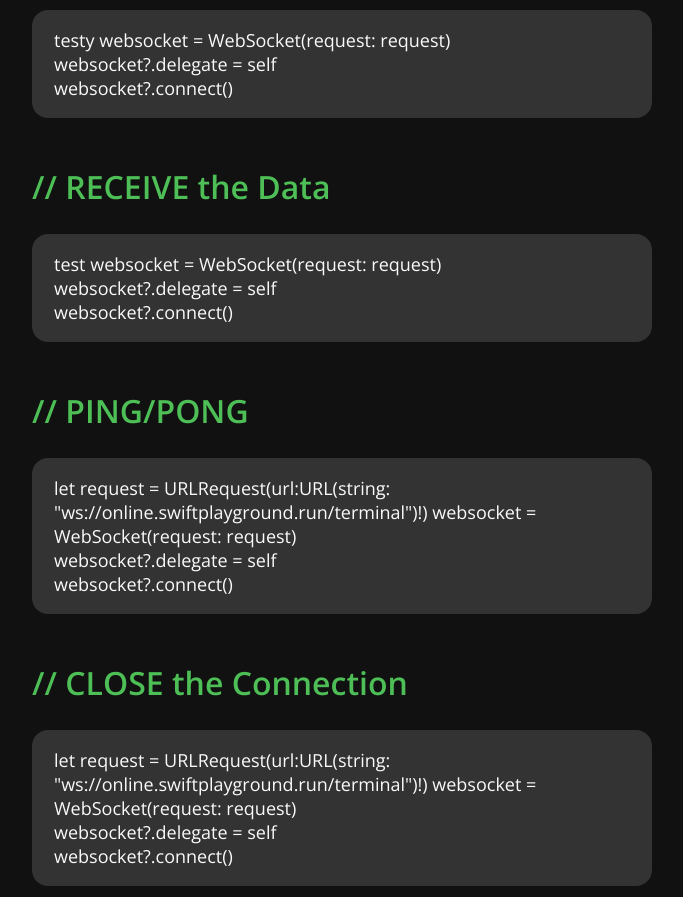
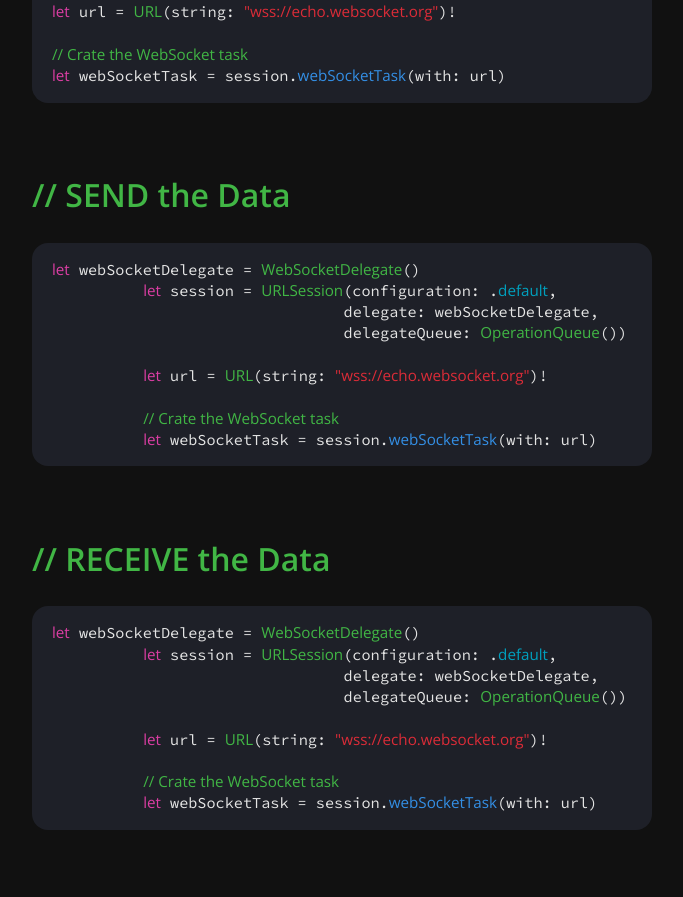
Before and after one commit to fassko/swiftwebsockets.com, a plain HTML site: page index.html in a window 1280 px wide. Shown: the part 672-1569 px from the top of the page, without its empty margins (298-981 px from the left). Drawn offline with nearby package versions, Linux system fonts and the light colour scheme.

Commit message:
Use code CSS and improve some styles

```diff
--- a/index.html
+++ b/index.html
@@ -5,8 +5,10 @@
 		<meta http-equiv="x-ua-compatible" content="ie=edge">
     <meta name="viewport" content="width=device-width, initial-scale=1, shrink-to-fit=no">
     <link href="https://fonts.googleapis.com/css?family=Open+Sans:400,600&display=swap&subset=latin-ext" rel="stylesheet">
+    <link href="https://fonts.googleapis.com/css2?family=Source+Code+Pro&display=swap" rel="stylesheet">
     <title>Swift Websockets by Kristaps Grinbergs</title>
     <link rel="stylesheet" href="styles.css">
+    <link rel="stylesheet" href="midnight.css">
   </head>
 
   <body>
@@ -25,62 +27,68 @@
       </div>
       <div class="example">
         <h2>// <span class="caps">Create</span> the Connection</h2>
-        <div class="code-wrapper">
-          <p class="code">
-            let request = URLRequest(url:URL(string:<br>"ws://online.swiftplayground.run/terminal")!)
-            websocket = WebSocket(request: request)<br>
-            websocket?.delegate = self<br>
-            websocket?.connect()
-          </p>
-        </div>
+
+        <pre><code><span class="keyword">let</span> webSocketDelegate = <span class="type">WebSocketDelegate</span>()
+<span class="keyword">let</span> session = <span class="type">URLSession</span>(configuration: .<span class="dotAccess">default</span>,
+                      delegate: webSocketDelegate,
+                      delegateQueue: <span class="type">OperationQueue</span>())
+
+<span class="keyword">let</span> url = <span class="type">URL</span>(string: <span class="string">"wss://echo.websocket.org"</span>)!
+
+<span class="comment">// Crate the WebSocket task</span>
+<span class="keyword">let</span> webSocketTask = session.<span class="call">webSocketTask</span>(with: url)</code></pre>
       </div>
 
       <div class="example">
         <h2>// <span class="caps">Send</span> the Data</h2>
-        <div class="code-wrapper">
-          <p class="code">
-           testy
-            websocket = WebSocket(request: request)<br>
-            websocket?.delegate = self<br>
-            websocket?.connect()
-          </p>
-        </div>
+        <pre><code><span class="keyword">let</span> webSocketDelegate = <span class="type">WebSocketDelegate</span>()
+          <span class="keyword">let</span> session = <span class="type">URLSession</span>(configuration: .<span class="dotAccess">default</span>,
+                                delegate: webSocketDelegate,
+                                delegateQueue: <span class="type">OperationQueue</span>())
+
+          <span class="keyword">let</span> url = <span class="type">URL</span>(string: <span class="string">"wss://echo.websocket.org"</span>)!
+
+          <span class="comment">// Crate the WebSocket task</span>
+          <span class="keyword">let</span> webSocketTask = session.<span class="call">webSocketTask</span>(with: url)</code></pre>
       </div>
 
       <div class="example">
         <h2>// <span class="caps">Receive</span> the Data</h2>
-        <div class="code-wrapper">
-          <p class="code">
-            test
-            websocket = WebSocket(request: request)<br>
-            websocket?.delegate = self<br>
-            websocket?.connect()
-          </p>
-        </div>
+        <pre><code><span class="keyword">let</span> webSocketDelegate = <span class="type">WebSocketDelegate</span>()
+          <span class="keyword">let</span> session = <span class="type">URLSession</span>(configuration: .<span class="dotAccess">default</span>,
+                                delegate: webSocketDelegate,
+                                delegateQueue: <span class="type">OperationQueue</span>())
+
+          <span class="keyword">let</span> url = <span class="type">URL</span>(string: <span class="string">"wss://echo.websocket.org"</span>)!
+
+          <span class="comment">// Crate the WebSocket task</span>
+          <span class="keyword">let</span> webSocketTask = session.<span class="call">webSocketTask</span>(with: url)</code></pre>
       </div>
 
       <div class="example">
         <h2>// <span class="caps">Ping/Pong</span></h2>
-        <div class="code-wrapper">
-          <p class="code">
-            let request = URLRequest(url:URL(string:<br>"ws://online.swiftplayground.run/terminal")!)
-            websocket = WebSocket(request: request)<br>
-            websocket?.delegate = self<br>
-            websocket?.connect()
-          </p>
-        </div>
+        <pre><code><span class="keyword">let</span> webSocketDelegate = <span class="type">WebSocketDelegate</span>()
+          <span class="keyword">let</span> session = <span class="type">URLSession</span>(configuration: .<span class="dotAccess">default</span>,
+                                delegate: webSocketDelegate,
+                                delegateQueue: <span class="type">OperationQueue</span>())
+
+          <span class="keyword">let</span> url = <span class="type">URL</span>(string: <span class="string">"wss://echo.websocket.org"</span>)!
+
+          <span class="comment">// Crate the WebSocket task</span>
+          <span class="keyword">let</span> webSocketTask = session.<span class="call">webSocketTask</span>(with: url)</code></pre>
       </div>
 
       <div class="example">
         <h2>// <span class="caps">Close</span> the Connection</h2>
-        <div class="code-wrapper">
-          <p class="code">
-            let request = URLRequest(url:URL(string:<br>"ws://online.swiftplayground.run/terminal")!)
-            websocket = WebSocket(request: request)<br>
-            websocket?.delegate = self<br>
-            websocket?.connect()
-          </p>
-        </div>
+        <pre><code><span class="keyword">let</span> webSocketDelegate = <span class="type">WebSocketDelegate</span>()
+          <span class="keyword">let</span> session = <span class="type">URLSession</span>(configuration: .<span class="dotAccess">default</span>,
+                                delegate: webSocketDelegate,
+                                delegateQueue: <span class="type">OperationQueue</span>())
+
+          <span class="keyword">let</span> url = <span class="type">URL</span>(string: <span class="string">"wss://echo.websocket.org"</span>)!
+
+          <span class="comment">// Crate the WebSocket task</span>
+          <span class="keyword">let</span> webSocketTask = session.<span class="call">webSocketTask</span>(with: url)</code></pre>
       </div>
 
       <div class="materials">
@@ -89,7 +97,7 @@
       </div>
 
       <footer>
-        <p class="text--sm">Made with ❤ in LV</p>
+        <p class="text--sm">Made with ❤️ in 🇱🇻</p>
         <p class="text--sm">
           by <a class="link--red" href="">@fassko</a> & <a class="link--red" href="https://github.com/Ninuce">@ninuce</a>
         </p>
--- /dev/null
+++ b/midnight.css
@@ -0,0 +1,59 @@
+ pre {
+  margin-bottom: 1.5em;
+  background-color: rgb(30,32,40);
+  padding: 16px 0;
+  border-radius: 16px;
+}
+
+pre code {
+  /* font-family: monospace; */
+  font-family: 'Source Code Pro', monospace;
+  display: block;
+  padding: 0 20px;
+  color: #E5E5E5;
+  line-height: 1.4em;
+  font-size: 0.95em;
+  overflow-x: auto;
+  white-space: pre;
+  -webkit-overflow-scrolling: touch;
+
+  /* padding: 18px 22px;
+  border-radius: 16px;
+  background-color: #333; */
+}
+
+pre code .keyword {
+  color: #dc3ea4;
+}
+
+pre code .type {
+  color: #41B645;
+}
+
+pre code .call {
+  color: #348fe5;
+}
+
+pre code .property {
+  color: #21ab9d;
+}
+
+pre code .number {
+  color: #786DC4;
+}
+
+pre code .string {
+  color: #DB2C38;
+}
+
+pre code .comment {
+  color: #41B645;
+}
+
+pre code .dotAccess {
+  color: #00A0BE;
+}
+
+pre code .preprocessing {
+  color: #C67C48;
+}
--- a/styles.css
+++ b/styles.css
@@ -18,7 +18,7 @@ a {
 p {
   margin: 0;
   color: #fafafa;
-  font-size: 18px;
+  font-size: 24px;
 }
 
 h1 {
@@ -26,7 +26,7 @@ h1 {
 }
 
 h2 {
-  color: #4DBF56;
+  color: #41B645;
   font-size: 32px;
   font-weight: 600;
 }
@@ -59,7 +59,7 @@ h2 {
 
 .intro-text {
   padding-top: 8px;
-  opacity: 0.7;
+  padding-bottom: 30px;
 }
 
 .wrapper {
@@ -74,12 +74,6 @@ h2 {
   padding-bottom: 20px;
 }
 
-.code-wrapper {
-  padding: 18px 22px;
-  border-radius: 16px;
-  background-color: #333;
-}
-
 .materials {
   padding-top: 60px;
   text-align: center;
```
Also changed, not shown: 1 other file.
